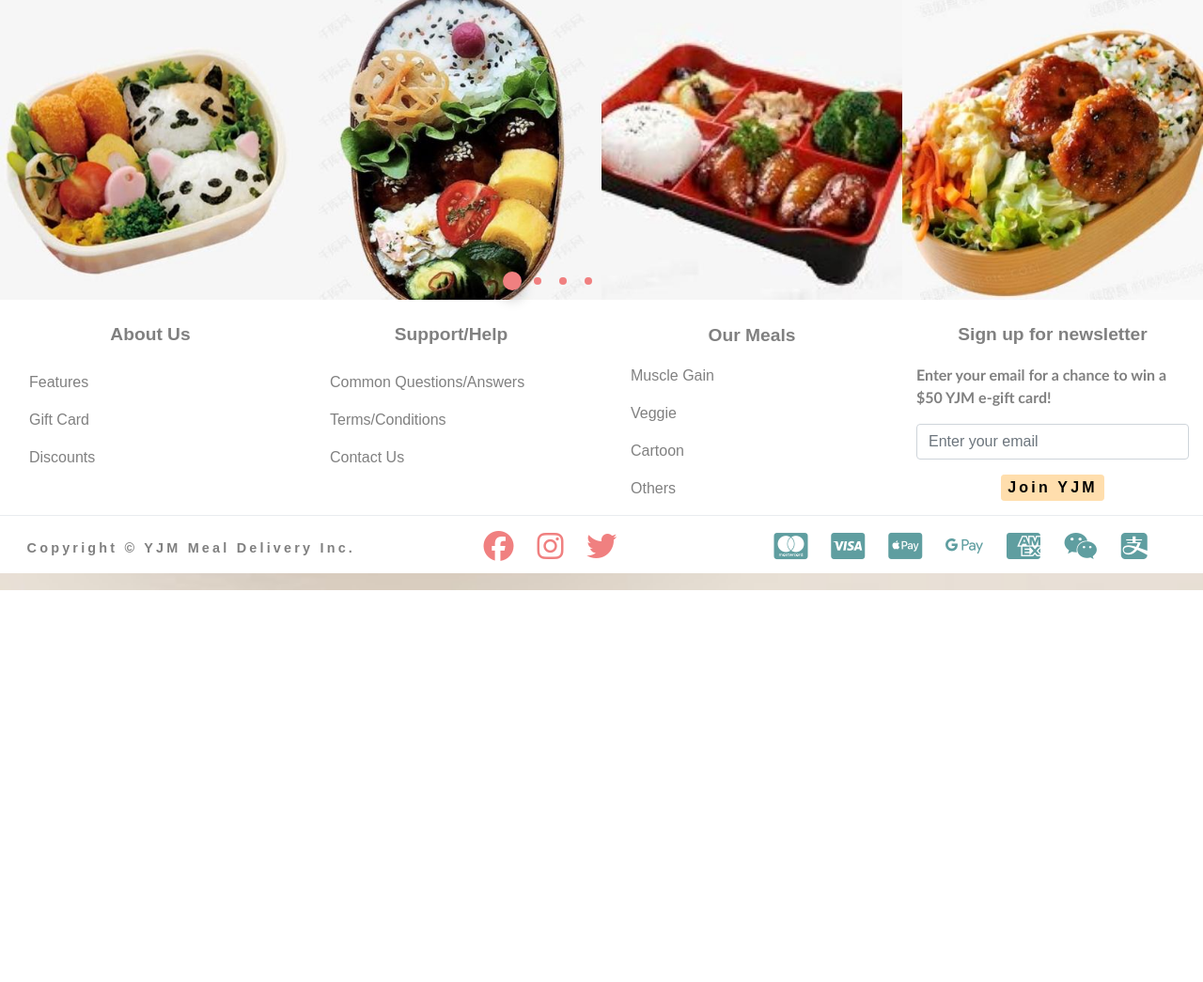
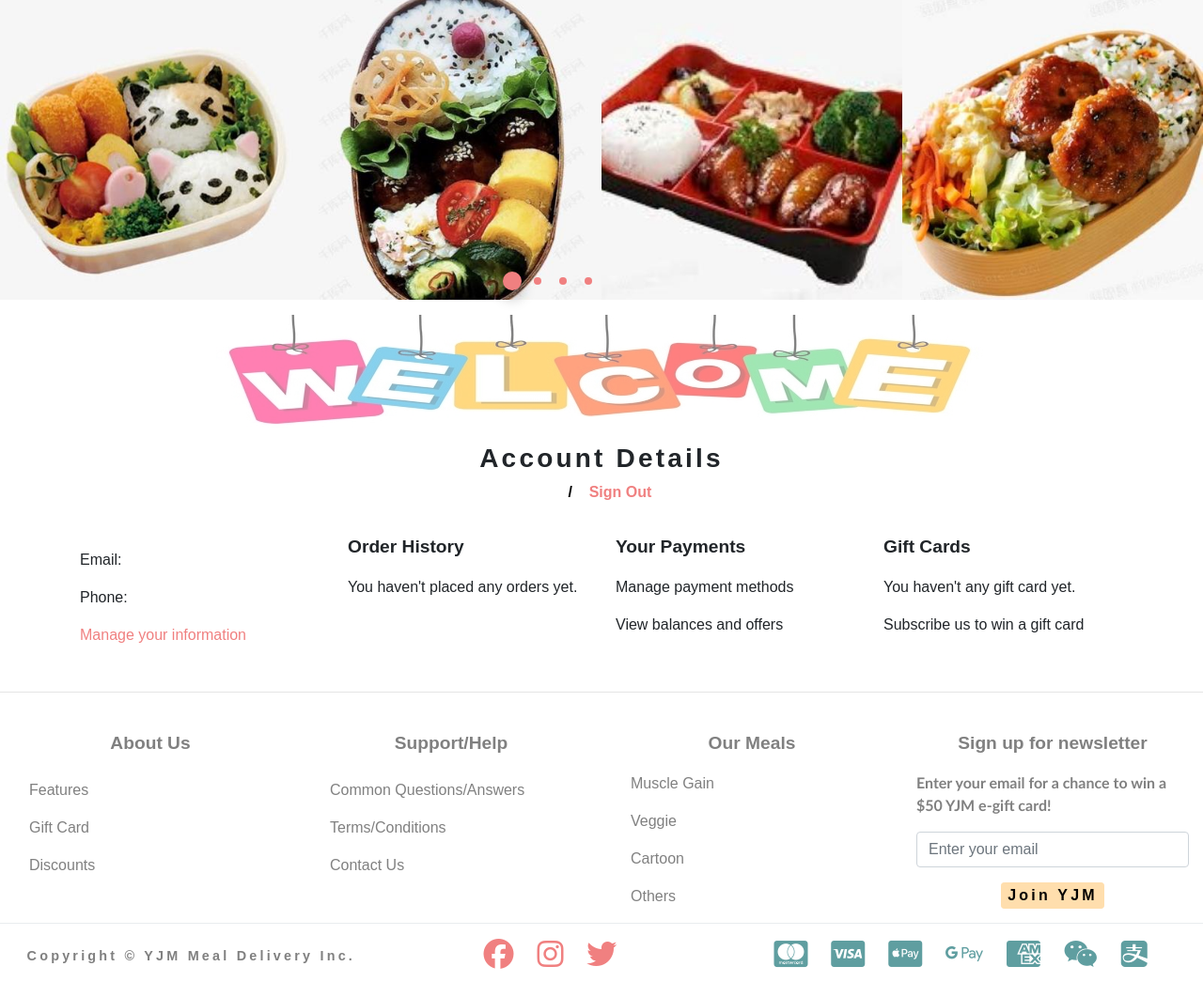
Before and after one commit to c2clt/yjm-meal-delivery-app, a Node server app: page /forms/dashboard in a window 1280 px wide; the page is wider, and only the part inside the window is pictured. Shown: the part 172-1217 px from the top of that part at 94% size. Before the commit the page ends 800 px from the top of that part, so only its background shows below. Run offline with Node 20, Linux system fonts and the light colour scheme; some libraries are stand-ins or nearby versions.

Commit message:
design and code dashboard page

```diff
--- a/public/css/style.css
+++ b/public/css/style.css
@@ -250,6 +250,43 @@ body {
     margin-bottom: 1rem;
 }
 
+/*dashboard page*/
+.welcome {
+    background-color: white;
+    margin-bottom: 2rem;
+}
+.wel-banner {
+    text-align: center;
+    width: 100%;
+}
+.wel-banner img {
+    margin: 1rem auto;
+    border-radius: 5%;
+    opacity: 0.5;
+}
+
+.welcome h3 {
+    font-weight: bolder;
+    letter-spacing: 0.2rem;
+}
+
+.myaccount {
+    margin-top: 2rem;
+}
+.accttl {
+    font-weight: bold;
+    color: lightcoral;
+}
+.slash {
+    color: black;
+}
+.welcome a {
+    color: lightcoral;
+}
+.name, .order, .gift-card {
+    font-size: 1.2rem;
+    font-weight: bolder;
+}
 /*footer*/
 .footer {
     padding-top: 1rem;
--- a/views/forms/dashboard.handlebars
+++ b/views/forms/dashboard.handlebars
@@ -0,0 +1,36 @@
+<div class="welcome">
+    <div class="container wel-banner">
+        <img src="/img/welcome.jpg" alt="Welcome Banner">
+    </div>
+
+    <div class="container text-center">
+        <h3>Account Details</h3>
+        <p class="accttl">{{account.firstName}} {{account.lastName}}<span class="slash">&nbsp;&nbsp;&nbsp;&nbsp;/&nbsp;&nbsp;&nbsp;&nbsp;</span><a href="/forms/login">Sign Out</a></p>
+    </div>
+
+    <div class="container myaccount">
+        <div class="row">
+            <div class="col-md-3">
+                <p class="name">{{account.firstName}} {{account.lastName}}</p>
+                <p class="email">Email: {{account.email}}</p>
+                <p>Phone: {{account.phoneNumber}}</p>
+                <p><a href="#">Manage your information</a></p>
+            </div>
+            <div class="col-md-3">
+                <p class="order">Order History</p>
+                <p>You haven't placed any orders yet.</p>
+            </div>
+            <div class="col-md-3">
+                <p class="gift-card">Your Payments</p>
+                <p>Manage payment methods</p>
+                <p>View balances and offers</p>
+            </div>
+            <div class="col-md-3">
+                <p class="gift-card">Gift Cards</p>
+                <p>You haven't any gift card yet.</p>
+                <p>Subscribe us to win a gift card</p>
+            </div>
+        </div>
+    </div>
+</div>
+<hr>
```
Also changed, not shown: public/img/welcome.jpg (added).
